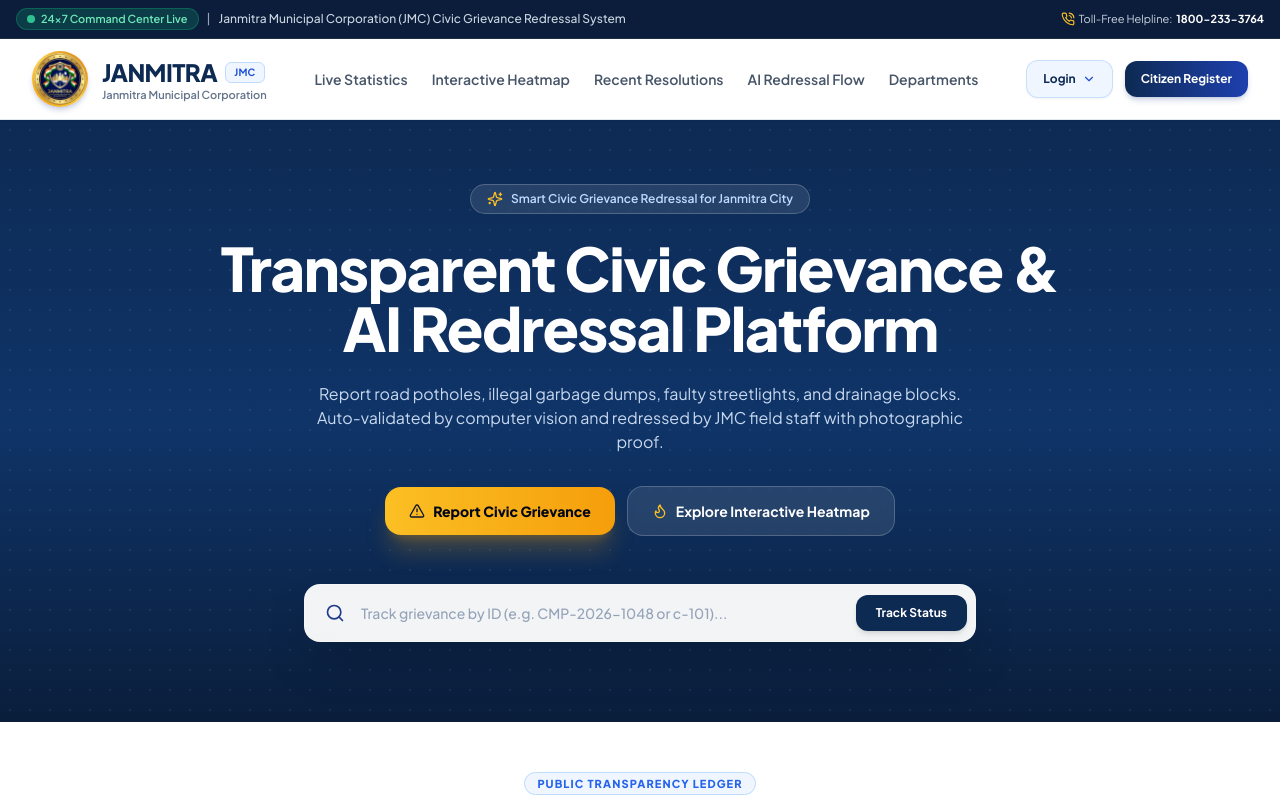
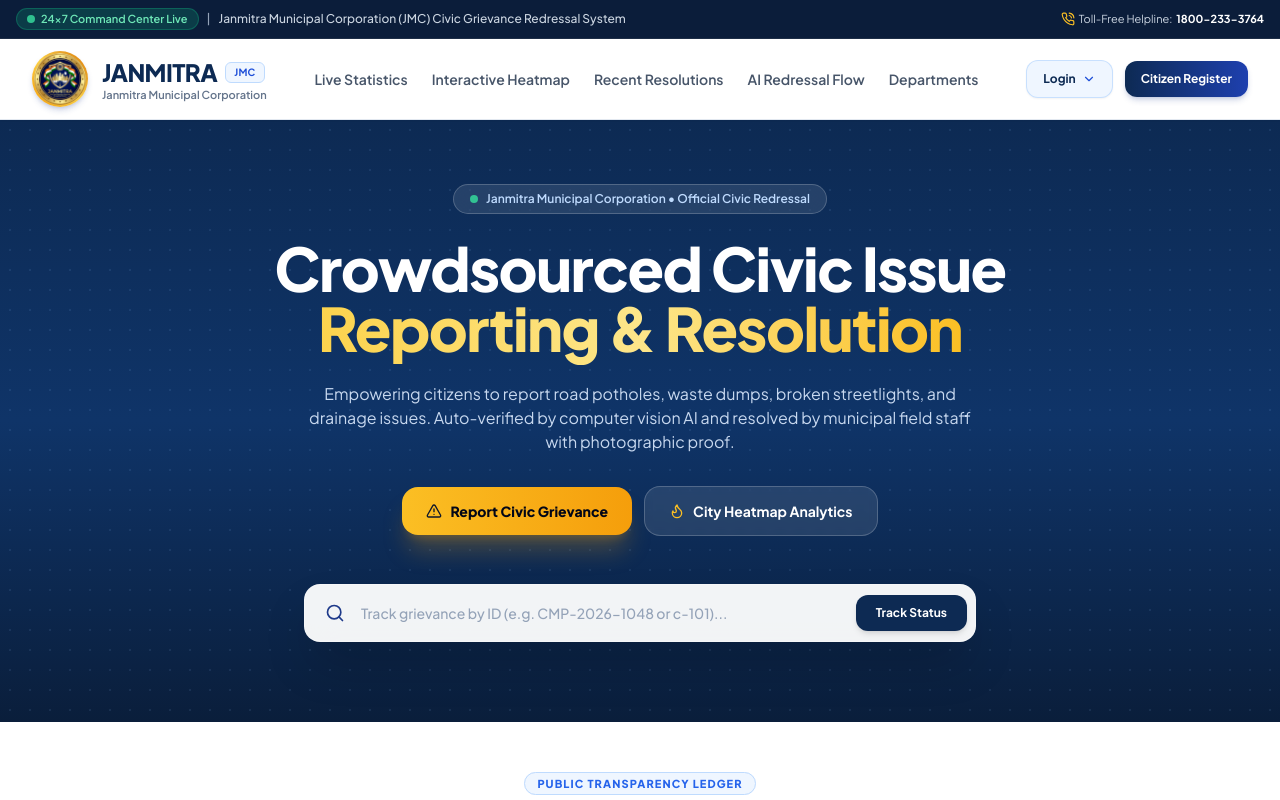
Before and after one commit to Anasshaikh19/JANMITRA_System, a React (Vite) app in the folder frontend/: page / in a window 1280 px wide. Shown: the top 800 px of the page. Built offline with nearby package versions, Linux system fonts and the light colour scheme; no server answers; the HTML template or start-up script is replaced by a standard one.

Commit message:
refactor(branding): update hero topic to Crowdsourced Civic Issue Reporting & Resolution and remove Power BI label

```diff
--- a/frontend/index.html
+++ b/frontend/index.html
@@ -3,7 +3,7 @@
   <head>
     <meta charset="UTF-8" />
     <meta name="viewport" content="width=device-width, initial-scale=1.0" />
-    <title>JANMITRA - Civic Issue Reporting &amp; Management System</title>
+    <title>JANMITRA - Crowdsourced Civic Issue Reporting &amp; Resolution System</title>
     <link rel="icon" type="image/png" href="/janmitra-logo.png" />
     <link rel="preconnect" href="https://fonts.googleapis.com">
     <link rel="preconnect" href="https://fonts.gstatic.com" crossorigin>
--- a/frontend/src/pages/LandingHome.jsx
+++ b/frontend/src/pages/LandingHome.jsx
@@ -609,7 +609,7 @@ export default function LandingHome() {
             <a href="#statistics" className="hover:text-[#0d2a53] transition">
               Live Statistics
             </a>
-            <a href="#powerbi-heatmap" className="hover:text-[#0d2a53] transition">
+            <a href="#civic-heatmap" className="hover:text-[#0d2a53] transition">
               Interactive Heatmap
             </a>
             <a href="#resolutions" className="hover:text-[#0d2a53] transition">
@@ -710,17 +710,17 @@ export default function LandingHome() {
 
         <div className="relative max-w-5xl mx-auto text-center space-y-6">
           <div className="inline-flex items-center gap-2 px-4 py-1.5 rounded-full bg-white/10 backdrop-blur-md border border-white/20 text-xs font-semibold text-blue-200">
-            <Sparkles className="w-4 h-4 text-amber-400" />
-            <span>Smart Civic Grievance Redressal for Janmitra City</span>
+            <span className="w-2 h-2 rounded-full bg-emerald-400 animate-pulse" />
+            <span>Janmitra Municipal Corporation • Official Civic Redressal</span>
           </div>
 
           <h1 className="text-3xl sm:text-5xl lg:text-6xl font-black tracking-tight leading-tight max-w-4xl mx-auto">
-            Transparent Civic Grievance & AI Redressal Platform
+            Crowdsourced Civic Issue <span className="text-transparent bg-clip-text bg-gradient-to-r from-amber-300 via-amber-200 to-amber-400">Reporting &amp; Resolution</span>
           </h1>
 
           <p className="text-sm sm:text-base text-blue-100/90 max-w-2xl mx-auto leading-relaxed">
-            Report road potholes, illegal garbage dumps, faulty streetlights, and drainage blocks.
-            Auto-validated by computer vision and redressed by JMC field staff with photographic proof.
+            Empowering citizens to report road potholes, waste dumps, broken streetlights, and drainage issues.
+            Auto-verified by computer vision AI and resolved by municipal field staff with photographic proof.
           </p>
 
           <div className="pt-2 flex flex-wrap items-center justify-center gap-3">
@@ -733,11 +733,11 @@ export default function LandingHome() {
             </button>
 
             <a
-              href="#powerbi-heatmap"
+              href="#civic-heatmap"
               className="px-6 py-3.5 rounded-2xl bg-white/10 hover:bg-white/15 text-white font-bold text-sm border border-white/20 backdrop-blur-sm flex items-center gap-2 transition"
             >
               <Flame className="w-4 h-4 text-amber-400" />
-              <span>Explore Interactive Heatmap</span>
+              <span>City Heatmap Analytics</span>
             </a>
           </div>
 
@@ -938,11 +938,11 @@ export default function LandingHome() {
       </section>
 
       {/* ========================================================================= */}
-      {/* 5. POWER BI STYLE INTERACTIVE GEO-HEATMAP                                 */}
-      {/* ========================================================================= */}
-      <section id="powerbi-heatmap" className="py-14 bg-slate-900 text-white border-b border-slate-800">
+      {/* 5. MUNICIPAL GEO-INTELLIGENCE & REAL-TIME HEATMAP                          */}
+      {/* ========================================================================= */}
+      <section id="civic-heatmap" className="py-14 bg-slate-900 text-white border-b border-slate-800">
         <div className="max-w-7xl mx-auto px-4 sm:px-6 lg:px-8 space-y-6">
-          {/* PowerBI Top Navigation Ribbon */}
+          {/* Heatmap Top Navigation Ribbon */}
           <div className="bg-slate-800/90 rounded-2xl p-4 sm:p-5 border border-slate-700 shadow-2xl flex flex-col md:flex-row md:items-center justify-between gap-4">
             <div className="flex items-center gap-3">
               <div className="w-10 h-10 rounded-xl bg-gradient-to-br from-amber-400 to-orange-500 text-slate-950 flex items-center justify-center font-extrabold shadow-md">
@@ -951,7 +951,7 @@ export default function LandingHome() {
               <div>
                 <div className="flex items-center gap-2">
                   <h2 className="text-lg sm:text-xl font-black tracking-tight text-white">
-                    Power BI Civic Intelligence — Geo-Density Heatmap
+                    Municipal Geo-Intelligence &amp; Heatmap Analytics
                   </h2>
                   <span className="px-2 py-0.5 text-[10px] font-bold bg-amber-400/20 text-amber-300 border border-amber-400/30 rounded-md">
                     LIVE TELEMETRY
```
